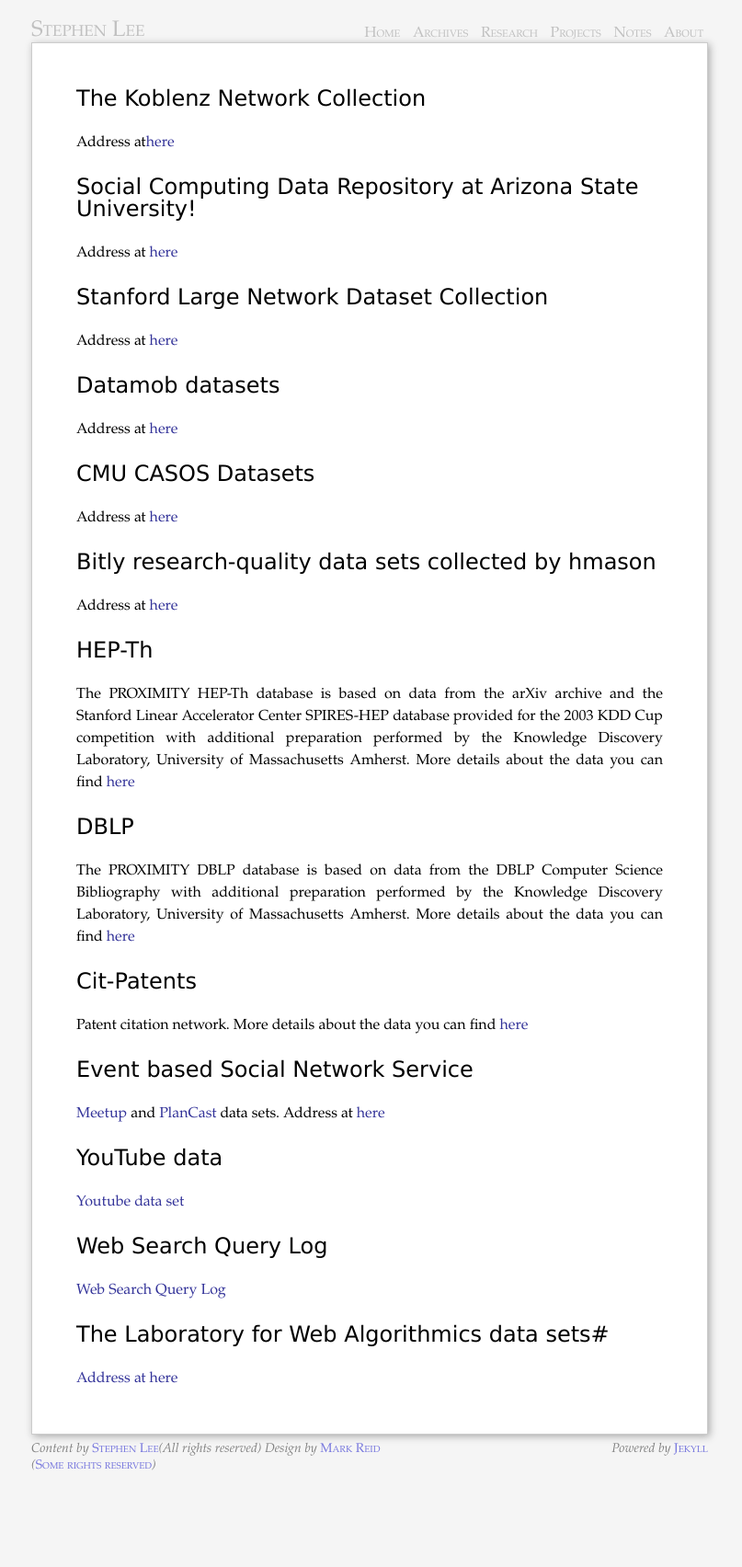
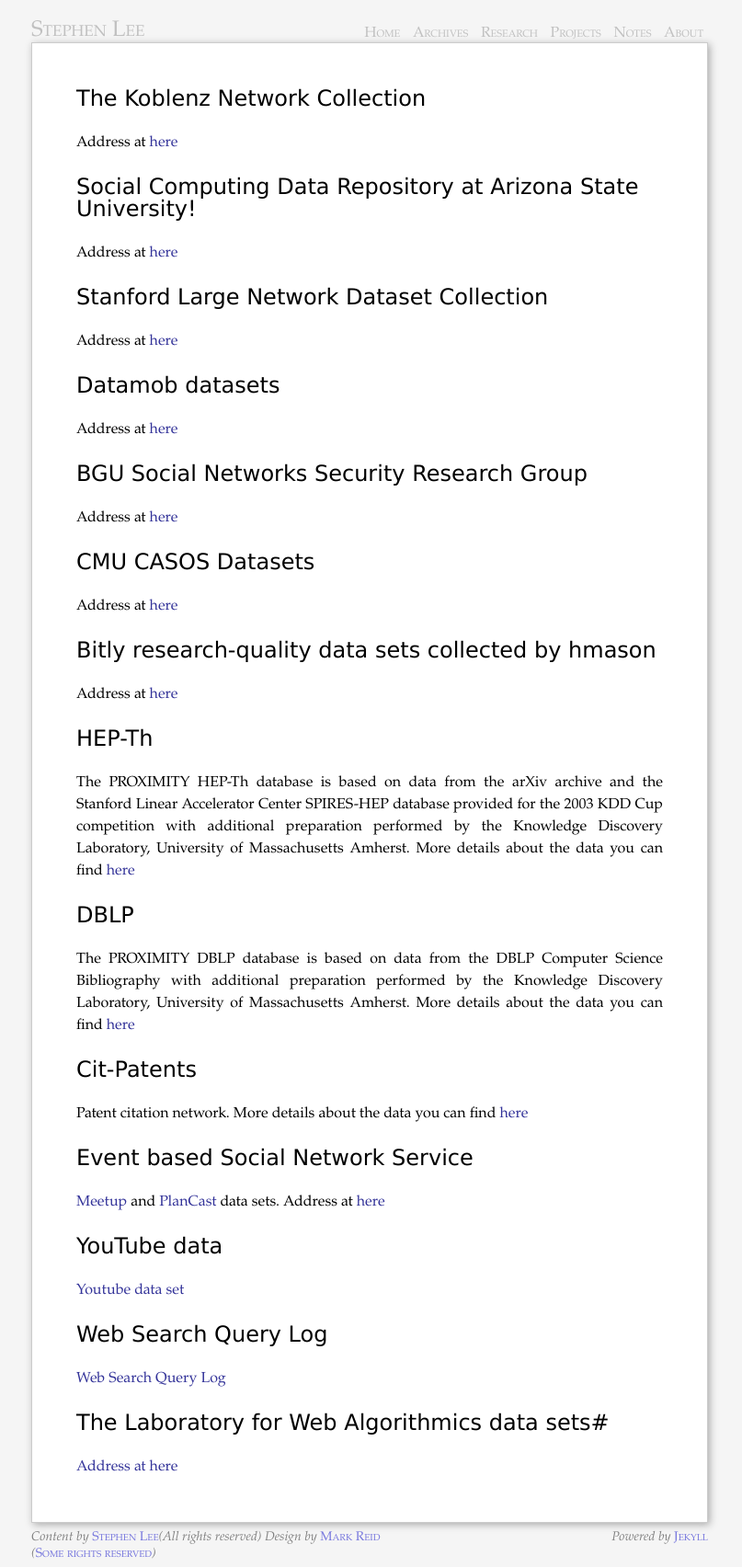
Before and after one commit to stephenLee/stephenlee.github.com, a Jekyll site: the page built from research/data/index.markdown, in a window 1280 px wide. Shown: the whole page at 92% size, without its empty margins (238-1045 px from the left). Built offline with Jekyll 4.4.1, drawn with Linux system fonts in a browser that asks for light colours; before the commit the page ends 1608 px from its top, so only the background shows below that.

Commit message:
Updated research/data/index.markdown

```diff
--- a/research/data/index.markdown
+++ b/research/data/index.markdown
@@ -5,7 +5,7 @@ layout: main
 
 ---
 # The Koblenz Network Collection
-Address at[here](http://konect.uni-koblenz.de/networks)
+Address at [here](http://konect.uni-koblenz.de/networks)
 
 # Social Computing Data Repository at Arizona State University!
 Address at [here](http://socialcomputing.asu.edu/pages/datasets)
@@ -15,6 +15,9 @@ Address at [here](http://snap.stanford.edu/data/index.html)
 
 # Datamob datasets
 Address at [here](http://datamob.org/datasets)
+
+# BGU Social Networks Security Research Group
+Address at [here](http://proj.ise.bgu.ac.il/sns/datasets.html)
 
 # CMU CASOS Datasets
 Address at [here](http://www.casos.cs.cmu.edu/computational_tools/data2.php)
```
